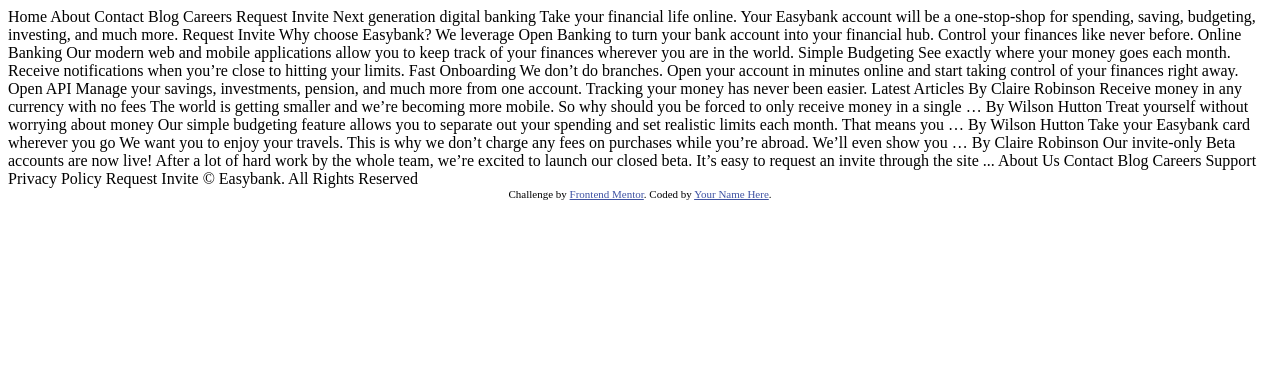
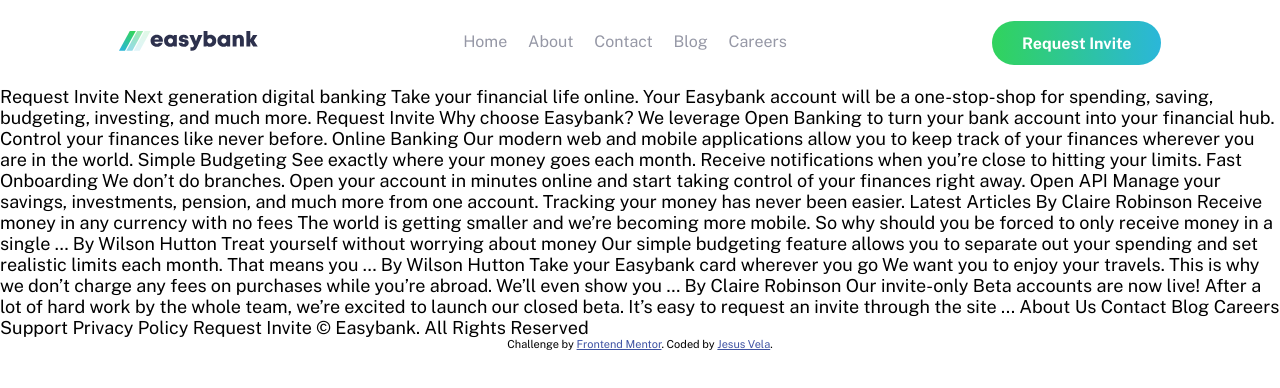
Before and after one commit to JVPH/easybank-landing-page, a website: page index.html in a window 1280 px wide. Drawn offline with nearby package versions, Linux system fonts and the light colour scheme.

Commit message:
Add html and css to header

```diff
--- /dev/null
+++ b/css/styles.css
@@ -0,0 +1,133 @@
+:root {
+  --sans: "Public Sans", sans-serif;
+  /* primary colors */
+  --dark-blue: hsl(233, 26%, 24%);
+  --lime-green: hsl(136, 65%, 51%);
+  --bright-cyan: hsl(192, 70%, 51%);
+
+  /* neutral colors */
+  --grayish-blue: hsl(233, 8%, 62%);
+  --light-grayish-blue: hsl(220, 16%, 96%);
+  --very-light-gray: hsl(0, 0%, 98%);
+  --white: hsl(0, 0%, 100%);
+
+  --font-size: 1.125rem; /* 18px */
+  --sm-font-size: 1rem /* 16px */;
+}
+/* screen reader only text  */
+.sr-only {
+  border: 0 !important;
+  clip: rect(1px, 1px, 1px, 1px) !important; /* 1 */
+  -webkit-clip-path: inset(50%) !important;
+  clip-path: inset(50%) !important; /* 2 */
+  height: 1px !important;
+  margin: -1px !important;
+  overflow: hidden !important;
+  padding: 0 !important;
+  position: absolute !important;
+  width: 1px !important;
+  white-space: nowrap !important; /* 3 */
+}
+/* -------------------------------- */
+
+html {
+  box-sizing: border-box;
+}
+
+*,
+*::before,
+*::after {
+  box-sizing: inherit;
+}
+
+body {
+  padding: 0;
+  margin: 0;
+  font: 300;
+  font-family: var(--sans);
+  font-size: var(--font-size);
+  background-color: var(--white);
+}
+
+ul {
+  all: unset;
+  list-style-type: none;
+  display: flex;
+  gap: 1.3rem;
+  align-items: center;
+}
+
+li {
+  padding: 1rem 0rem;
+  border-bottom: 0.2rem solid transparent;
+}
+
+li:active {
+  border-image: linear-gradient(
+      90deg,
+      var(--lime-green) 0%,
+      var(--bright-cyan) 100%
+    )
+    1;
+  border-style: solid;
+  border-width: 0 0 0.2rem 0;
+}
+
+/* credits */
+
+.attribution {
+  font-size: 11px;
+  text-align: center;
+}
+.attribution a {
+  color: hsl(228, 45%, 44%);
+}
+
+/* --------- */
+
+nav {
+  display: flex;
+  justify-content: space-around;
+  align-items: center;
+  padding: 1rem;
+  font-size: var(--sm-font-size);
+}
+
+nav a {
+  text-decoration: none;
+  color: var(--grayish-blue);
+}
+
+button {
+  all: unset;
+  cursor: pointer;
+  padding: 0.8rem 1.86rem;
+  font-weight: 700;
+  background: linear-gradient(
+    90deg,
+    var(--lime-green) 0%,
+    var(--bright-cyan) 100%
+  );
+
+  color: var(--white);
+  border-radius: 1.563rem; /* 25px */
+}
+
+button:active {
+  opacity: 0.5;
+}
+
+.desktop-only {
+  display: none;
+}
+
+/* 800px */
+@media (min-width: 50em) {
+  .desktop-only {
+    display: inline-block;
+  }
+
+  .mobile-only {
+    display: none;
+  }
+}
--- a/index.html
+++ b/index.html
@@ -1,101 +1,82 @@
-<!DOCTYPE html>
+<!doctype html>
 <html lang="en">
   <head>
-  <meta charset="UTF-8">
-  <meta name="viewport" content="width=device-width, initial-scale=1.0"> <!-- displays site properly based on user's device -->
+    <meta charset="UTF-8" />
+    <meta name="viewport" content="width=device-width, initial-scale=1.0" />
+    <!-- displays site properly based on user's device -->
 
-  <link rel="icon" type="image/png" sizes="32x32" href="./images/favicon-32x32.png">
+    <link
+      rel="icon"
+      type="image/png"
+      sizes="32x32"
+      href="./images/favicon-32x32.png"
+    />
 
     <title>Frontend Mentor | Easybank landing page</title>
 
     <!-- Feel free to remove these styles or customise in your own stylesheet 👍 -->
-  <style>
-    .attribution { font-size: 11px; text-align: center; }
-    .attribution a { color: hsl(228, 45%, 44%); }
-  </style>
+    <link rel="preconnect" href="https://fonts.googleapis.com" />
+    <link rel="preconnect" href="https://fonts.gstatic.com" crossorigin />
+    <link
+      href="https://fonts.googleapis.com/css2?family=Public+Sans:wght@300;400;700&display=swap"
+      rel="stylesheet"
+    />
+    <link rel="stylesheet" href="./css/styles.css" />
+    <script src="./scripts/script.js" defer></script>
   </head>
   <body>
+    <header>
+      <nav id="navbar">
+        <a href="/">
+          <img src="./images/logo.svg" alt="easybank logo" class="header-logo"
+        /></a>
+        <a href="#" class="hamburger mobile-only" aria-label="Open main menu">
+          <span class="sr-only">Open main menu</span>
+          <img src="./images/icon-hamburger.svg" aria-hidden="true" />
+        </a>
+        <div class="nav-links desktop-only">
+          <ul>
+            <li><a href="#">Home</a></li>
+            <li><a href="#">About</a></li>
+            <li><a href="#">Contact</a></li>
+            <li><a href="#">Blog</a></li>
+            <li><a href="#">Careers</a></li>
+          </ul>
+        </div>
+        <button class="desktop-only">Request Invite</button>
+      </nav>
+    </header>
 
-  Home
-  About
-  Contact
-  Blog
-  Careers
-
-  Request Invite
-
-
-
-  Next generation digital banking
-
-  Take your financial life online. Your Easybank account will be a one-stop-shop
-  for spending, saving, budgeting, investing, and much more.
-
-  Request Invite
-
-
-
-  Why choose Easybank?
-
-  We leverage Open Banking to turn your bank account into your financial hub. Control
-  your finances like never before.
-
-  Online Banking
-  Our modern web and mobile applications allow you to keep track of your finances
-  wherever you are in the world.
-
-  Simple Budgeting
-  See exactly where your money goes each month. Receive notifications when you’re
-  close to hitting your limits.
-
-  Fast Onboarding
-  We don’t do branches. Open your account in minutes online and start taking control
-  of your finances right away.
-
-  Open API
-  Manage your savings, investments, pension, and much more from one account. Tracking
-  your money has never been easier.
-
-
-
-  Latest Articles
-
-  By Claire Robinson
-  Receive money in any currency with no fees
-  The world is getting smaller and we’re becoming more mobile. So why should you be
-  forced to only receive money in a single …
-
-  By Wilson Hutton
-  Treat yourself without worrying about money
-  Our simple budgeting feature allows you to separate out your spending and set
-  realistic limits each month. That means you …
-
-  By Wilson Hutton
-  Take your Easybank card wherever you go
-  We want you to enjoy your travels. This is why we don’t charge any fees on purchases
-  while you’re abroad. We’ll even show you …
-
-  By Claire Robinson
-  Our invite-only Beta accounts are now live!
-  After a lot of hard work by the whole team, we’re excited to launch our closed beta.
-  It’s easy to request an invite through the site ...
-
-
-
-  About Us
-  Contact
-  Blog
-  Careers
-  Support
-  Privacy Policy
-
-  Request Invite
-
-  © Easybank. All Rights Reserved
+    Request Invite Next generation digital banking Take your financial life
+    online. Your Easybank account will be a one-stop-shop for spending, saving,
+    budgeting, investing, and much more. Request Invite Why choose Easybank? We
+    leverage Open Banking to turn your bank account into your financial hub.
+    Control your finances like never before. Online Banking Our modern web and
+    mobile applications allow you to keep track of your finances wherever you
+    are in the world. Simple Budgeting See exactly where your money goes each
+    month. Receive notifications when you’re close to hitting your limits. Fast
+    Onboarding We don’t do branches. Open your account in minutes online and
+    start taking control of your finances right away. Open API Manage your
+    savings, investments, pension, and much more from one account. Tracking your
+    money has never been easier. Latest Articles By Claire Robinson Receive
+    money in any currency with no fees The world is getting smaller and we’re
+    becoming more mobile. So why should you be forced to only receive money in a
+    single … By Wilson Hutton Treat yourself without worrying about money Our
+    simple budgeting feature allows you to separate out your spending and set
+    realistic limits each month. That means you … By Wilson Hutton Take your
+    Easybank card wherever you go We want you to enjoy your travels. This is why
+    we don’t charge any fees on purchases while you’re abroad. We’ll even show
+    you … By Claire Robinson Our invite-only Beta accounts are now live! After a
+    lot of hard work by the whole team, we’re excited to launch our closed beta.
+    It’s easy to request an invite through the site ... About Us Contact Blog
+    Careers Support Privacy Policy Request Invite © Easybank. All Rights
+    Reserved
 
     <div class="attribution">
-    Challenge by <a href="https://www.frontendmentor.io?ref=challenge" target="_blank">Frontend Mentor</a>.
-    Coded by <a href="#">Your Name Here</a>.
+      Challenge by
+      <a href="https://www.frontendmentor.io?ref=challenge" target="_blank"
+        >Frontend Mentor</a
+      >. Coded by <a href="#">Jesus Vela</a>.
     </div>
   </body>
 </html>
```
Also changed, not shown: package.json (added, +15 -0 lines), README-template.md (deleted), README.md, scripts/script.js (added), 3 other files. Lines whose indentation alone changed are shown as unchanged.
